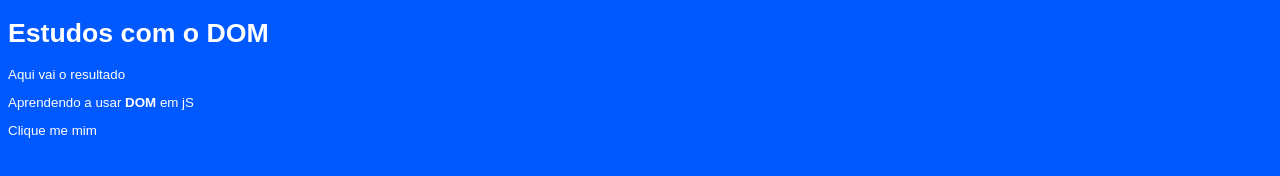
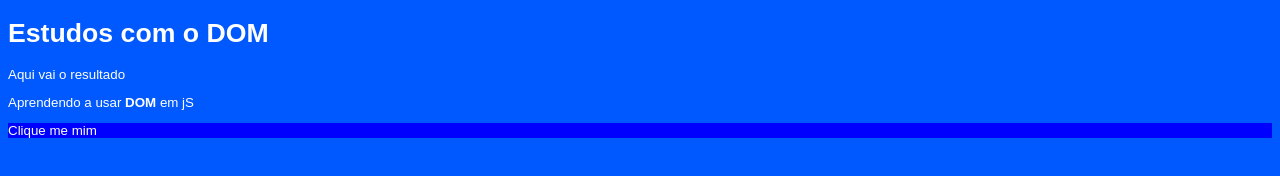
Before and after one commit to Matheush2ds/estudos, a plain HTML site: page atividades-javascript-basico/aula3/ex1.html in a window 1280 px wide. Drawn offline with Linux system fonts and the light colour scheme.

Commit message:
Update Color

```diff
--- a/atividades-javascript-basico/aula3/ex1.html
+++ b/atividades-javascript-basico/aula3/ex1.html
@@ -32,7 +32,7 @@
         */
 
         var d = window.document.querySelector('div#msg')
-
+        d.style.background = 'blue'
 
 
     </script>
```
